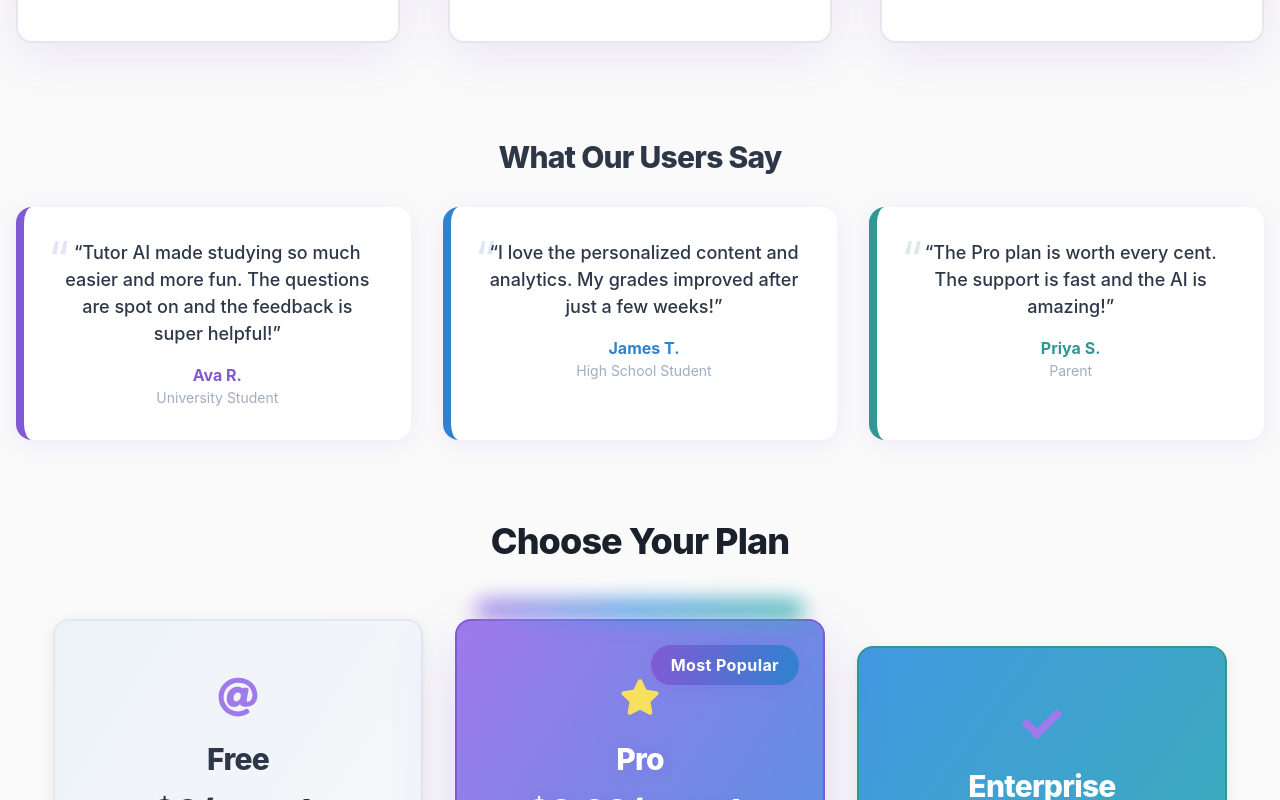
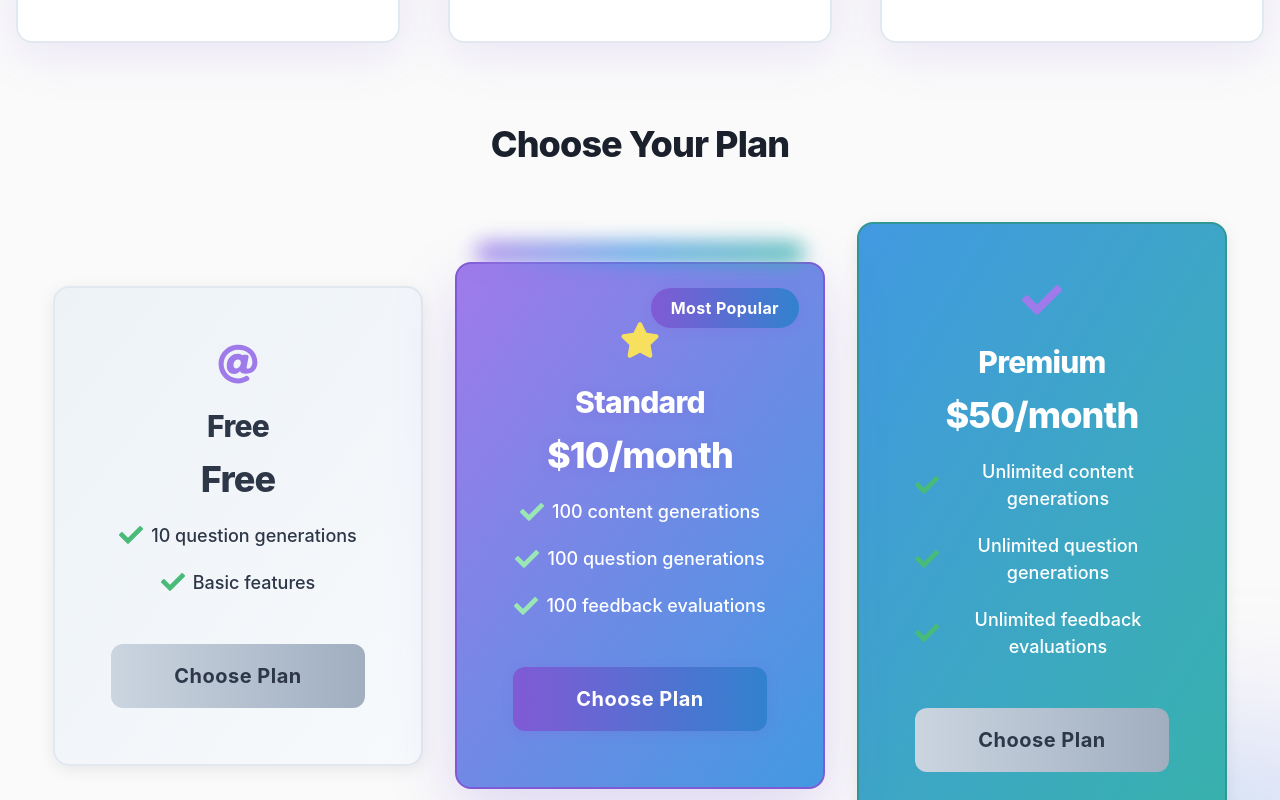
Before and after one commit to Man0dya/Tutor-AI, a React (Vite) app in the folder client/: page / in a window 1280 px wide. Shown: the part 1060-1860 px from the top of the page. Built offline with nearby package versions, Linux system fonts and the light colour scheme.

Commit message:
update details and UI in pricing plans

```diff
--- a/client/src/components/PricingPlans.tsx
+++ b/client/src/components/PricingPlans.tsx
@@ -6,11 +6,10 @@ import { createCheckoutSession } from "../api/client";
 const plans = [
   {
     name: "Free",
-    price: "$0/month",
+    price: "Free",
     icon: FaAt,
     features: [
-      "10 free question generations",
-      "5 free feedback evaluations",
+      "10 question generations",
       "Basic features",
     ],
     gradient: "linear(to-br, gray.100, gray.50)",
@@ -20,13 +19,13 @@ const plans = [
     highlight: false,
   },
   {
-    name: "Pro",
-    price: "$9.99/month",
+    name: "Standard",
+    price: "$10/month",
     icon: FaStar,
     features: [
-      "Unlimited question generations",
-      "Unlimited feedback evaluations",
-      "Priority support",
+      "100 content generations",
+      "100 question generations",
+      "100 feedback evaluations",
     ],
     gradient: "linear(to-br, purple.400, blue.400)",
     color: "white",
@@ -35,13 +34,13 @@ const plans = [
     highlight: true,
   },
   {
-    name: "Enterprise",
-    price: "$29.99/month",
+    name: "Premium",
+    price: "$50/month",
     icon: FaCheck,
     features: [
-      "Custom AI models",
-      "Team access",
-      "Dedicated support",
+      "Unlimited content generations",
+      "Unlimited question generations",
+      "Unlimited feedback evaluations",
     ],
     gradient: "linear(to-br, blue.400, teal.400)",
     color: "white",
@@ -148,10 +147,12 @@ const PricingPlans: React.FC = () => {
             onClick={async () => {
               if (plan.name.toLowerCase() === 'free') {
                 // Free plan: no checkout; maybe just notify
-                alert('You are on the Free plan with 10 content generations per month.')
+                alert('You are on the Free plan with 10 question generations and basic features.')
                 return
               }
-              const key = plan.name.toLowerCase() === 'pro' ? 'standard' : 'premium'
+              let key: 'standard' | 'premium' = 'standard'
+              if (plan.name.toLowerCase() === 'standard') key = 'standard'
+              else if (plan.name.toLowerCase() === 'premium') key = 'premium'
               // Allow passing a direct Stripe Price ID from client env as a fallback
               const priceId = key === 'standard'
                 ? (import.meta.env.VITE_STRIPE_PRICE_STANDARD as string | undefined)
--- a/client/src/pages/Landing.tsx
+++ b/client/src/pages/Landing.tsx
@@ -234,60 +234,7 @@ export default function Landing() {
 
 
 
-        {/* Testimonial Section */}
-        <Box mt={24} mb={8}>
-          <Heading size="lg" mb={8} textAlign="center" color="gray.700" fontWeight="extrabold" letterSpacing="tight">
-            What Our Users Say
-          </Heading>
-          <SimpleGrid columns={{ base: 1, md: 3 }} spacing={8}>
-            {[
-              {
-                name: 'Ava R.',
-                text: '“Tutor AI made studying so much easier and more fun. The questions are spot on and the feedback is super helpful!”',
-                role: 'University Student',
-                color: 'purple.500',
-              },
-              {
-                name: 'James T.',
-                text: '“I love the personalized content and analytics. My grades improved after just a few weeks!”',
-                role: 'High School Student',
-                color: 'blue.500',
-              },
-              {
-                name: 'Priya S.',
-                text: '“The Pro plan is worth every cent. The support is fast and the AI is amazing!”',
-                role: 'Parent',
-                color: 'teal.500',
-              },
-            ].map((t, i) => (
-              <Box
-                key={i}
-                bg="white"
-                borderRadius="2xl"
-                boxShadow="0 4px 24px rgba(128,90,213,0.10)"
-                p={8}
-                textAlign="center"
-                borderLeftWidth="8px"
-                borderLeftColor={t.color}
-                position="relative"
-                _before={{
-                  content: '"“"',
-                  position: 'absolute',
-                  top: 4,
-                  left: 6,
-                  fontSize: '5xl',
-                  color: t.color,
-                  opacity: 0.18,
-                  zIndex: 0,
-                }}
-              >
-                <Text fontSize="lg" color="gray.700" fontWeight="medium" mb={4} position="relative" zIndex={1}>{t.text}</Text>
-                <Text fontWeight="bold" color={t.color}>{t.name}</Text>
-                <Text fontSize="sm" color="gray.400">{t.role}</Text>
-              </Box>
-            ))}
-          </SimpleGrid>
-        </Box>
+
 
         {/* Pricing Plans Section */}
         <Box mt={20} position="relative" zIndex={2} animation="fadeInUp 1.2s cubic-bezier(.4,0,.2,1)">
```
